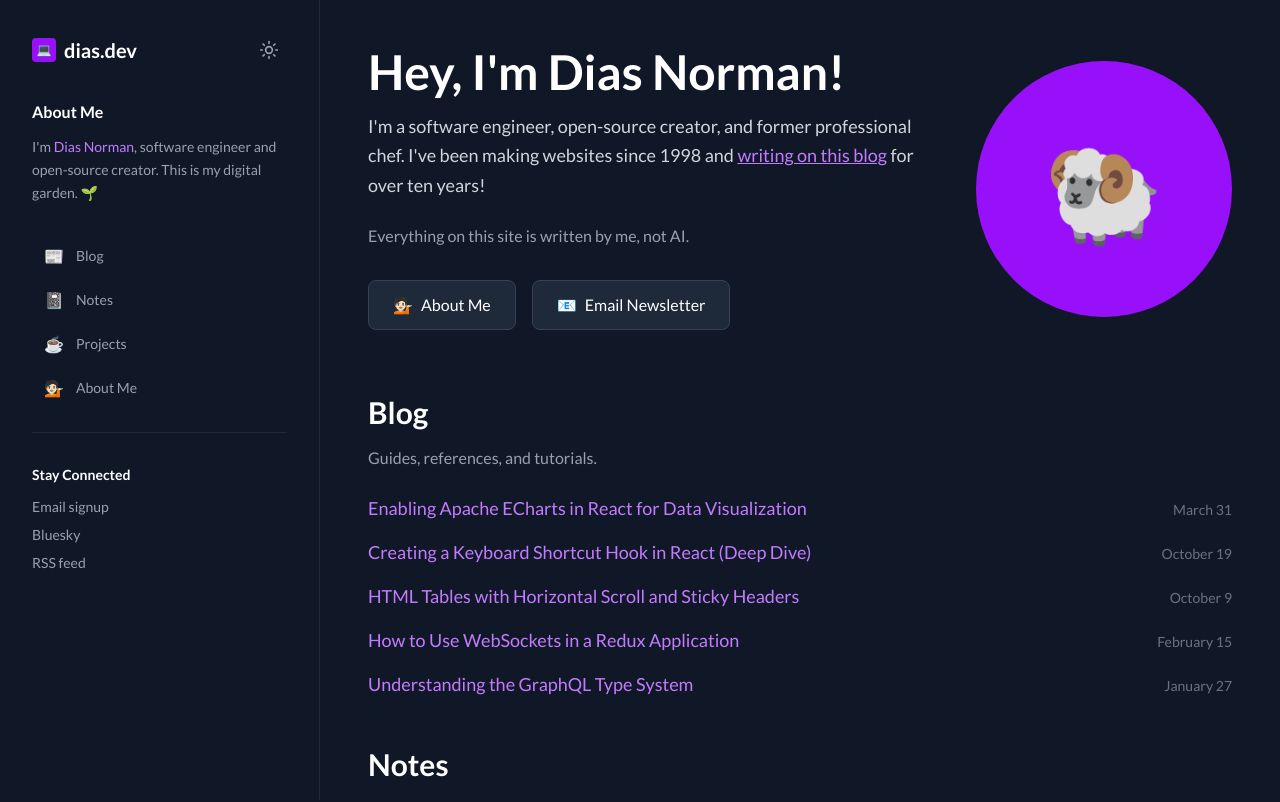
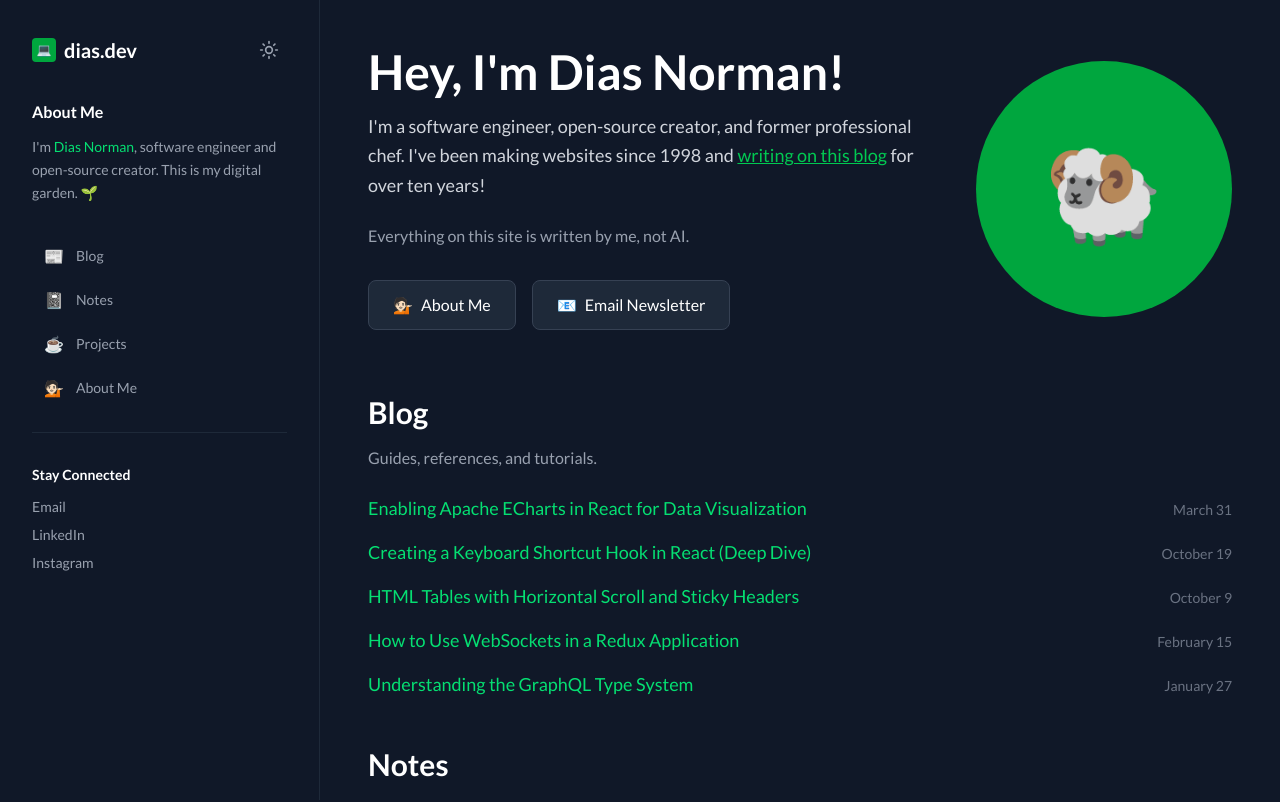
Before and after one commit to diasoy/profile, a Next.js app: page / in a window 1280 px wide. Shown: the top 802 px of the page. Built offline with nearby package versions, Linux system fonts and the light colour scheme.

Commit message:
chore: update dependencies and improve color scheme in UI components

```diff
--- a/package.json
+++ b/package.json
@@ -15,7 +15,7 @@
     "clsx": "^2.1.1",
     "gsap": "^3.13.0",
     "lucide-react": "^0.545.0",
-    "next": "15.5.4",
+    "next": "^15.1.6",
     "react": "19.1.0",
     "react-dom": "19.1.0",
     "tailwind-merge": "^3.3.1"
@@ -27,7 +27,7 @@
     "@types/react": "^19",
     "@types/react-dom": "^19",
     "eslint": "^9",
-    "eslint-config-next": "15.5.4",
+    "eslint-config-next": "^15.1.6",
     "tailwindcss": "^4",
     "tw-animate-css": "^1.4.0",
     "typescript": "^5"
--- a/src/app/notes/page.tsx
+++ b/src/app/notes/page.tsx
@@ -42,7 +42,7 @@ export default function Notes() {
   const getCategoryColor = (category: Note['category']) => {
     const colors = {
       life: 'bg-green-100 text-green-800 dark:bg-green-900 dark:text-green-200',
-      music: 'bg-purple-100 text-purple-800 dark:bg-purple-900 dark:text-purple-200',
+      music: 'bg-emerald-100 text-emerald-800 dark:bg-emerald-900 dark:text-emerald-200',
       project: 'bg-blue-100 text-blue-800 dark:bg-blue-900 dark:text-blue-200',
       tech: 'bg-orange-100 text-orange-800 dark:bg-orange-900 dark:text-orange-200',
       other: 'bg-gray-100 text-gray-800 dark:bg-gray-800 dark:text-gray-200',
--- a/src/app/page.tsx
+++ b/src/app/page.tsx
@@ -30,7 +30,7 @@ export default function Home() {
               <p className="text-lg text-gray-700 dark:text-gray-300 mb-6 leading-relaxed">
                 I&apos;m a software engineer, open-source creator, and former professional chef.
                 I&apos;ve been making websites since 1998 and{' '}
-                <Link href="/blog" className="text-purple-400 hover:text-purple-300 underline transition-colors">
+                <Link href="/blog" className="text-green-500 hover:text-green-400 underline transition-colors">
                   writing on this blog
                 </Link>{' '}
                 for over ten years!
@@ -60,7 +60,7 @@ export default function Home() {
 
             {/* Illustration */}
             <div className="flex-shrink-0">
-              <div className="w-64 h-64 bg-purple-600 rounded-full flex items-center justify-center">
+              <div className="w-64 h-64 bg-green-600 rounded-full flex items-center justify-center">
                 <div className="text-8xl">🐏</div>
               </div>
             </div>
@@ -81,7 +81,7 @@ export default function Home() {
                 className="block group"
               >
                 <div className="flex items-baseline justify-between gap-4 hover:opacity-80 transition-opacity">
-                  <h3 className="text-lg text-purple-600 dark:text-purple-400 group-hover:text-purple-700 dark:group-hover:text-purple-300 transition-colors flex-1">
+                  <h3 className="text-lg text-green-600 dark:text-green-400 group-hover:text-green-700 dark:group-hover:text-green-300 transition-colors flex-1">
                     {post.title}
                   </h3>
                   <span className="text-sm text-gray-500 dark:text-gray-500 whitespace-nowrap">
@@ -107,7 +107,7 @@ export default function Home() {
                 className="block group"
               >
                 <div className="flex items-baseline justify-between gap-4 hover:opacity-80 transition-opacity">
-                  <h3 className="text-lg text-purple-600 dark:text-purple-400 group-hover:text-purple-700 dark:group-hover:text-purple-300 transition-colors flex-1">
+                  <h3 className="text-lg text-green-600 dark:text-green-400 group-hover:text-green-700 dark:group-hover:text-green-300 transition-colors flex-1">
                     {note.title}
                   </h3>
                   <span className="text-sm text-gray-500 dark:text-gray-500 whitespace-nowrap">
--- a/src/layout/navbar.tsx
+++ b/src/layout/navbar.tsx
@@ -54,7 +54,7 @@ export default function Navbar() {
       <div className="lg:hidden fixed top-0 left-0 right-0 z-50 bg-white dark:bg-gray-900 border-b border-gray-200 dark:border-gray-800 px-6 py-4">
         <div className="flex items-center justify-between">
           <Link href="/" className="flex items-center space-x-2">
-            <div className="flex h-6 w-6 items-center justify-center rounded bg-purple-600">
+            <div className="flex h-6 w-6 items-center justify-center rounded bg-green-600">
               <span className="text-xs">💻</span>
             </div>
             <span className="text-xl font-bold text-gray-900 dark:text-white">dias.dev</span>
@@ -96,14 +96,14 @@ export default function Navbar() {
             <div className="text-sm border-t border-gray-200 dark:border-gray-800 pt-4">
               <p className="text-gray-900 dark:text-white font-semibold mb-3">Stay Connected</p>
               <div className="flex flex-col space-y-2 text-gray-600 dark:text-gray-400">
-                <Link href="#" className="hover:text-purple-600 dark:hover:text-purple-400 transition-colors">
-                  Email signup
+                <Link href="mailto:diasnormann@gmail.com" className="hover:text-green-600 dark:hover:text-green-400 transition-colors">
+                  Email
                 </Link>
-                <Link href="#" className="hover:text-purple-600 dark:hover:text-purple-400 transition-colors">
-                  Bluesky
+                <Link href="https://linkedin.com/in/diasnormann" className="hover:text-green-600 dark:hover:text-green-400 transition-colors">
+                  LinkedIn
                 </Link>
-                <Link href="#" className="hover:text-purple-600 dark:hover:text-purple-400 transition-colors">
-                  RSS feed
+                <Link href="https://instagram.com/diasnormann" className="hover:text-green-600 dark:hover:text-green-400 transition-colors">
+                  Instagram
                 </Link>
               </div>
             </div>
@@ -117,7 +117,7 @@ export default function Navbar() {
           {/* Logo */}
           <div className="flex items-center justify-between mb-8">
             <Link href="/" className="flex items-center space-x-2">
-              <div className="flex h-6 w-6 items-center justify-center rounded bg-purple-600">
+              <div className="flex h-6 w-6 items-center justify-center rounded bg-green-600">
                 <span className="text-xs">💻</span>
               </div>
               <span className="text-xl font-bold text-gray-900 dark:text-white">dias.dev</span>
@@ -135,7 +135,7 @@ export default function Navbar() {
           <div className="mb-8">
             <h2 className="text-gray-900 dark:text-white font-semibold mb-3">About Me</h2>
             <p className="text-sm text-gray-700 dark:text-gray-400 leading-relaxed">
-              I'm <span className="text-purple-600 dark:text-purple-400">Dias Norman</span>, software engineer and open-source creator. This is my digital garden. 🌱
+              I'm <span className="text-green-600 dark:text-green-400">Dias Norman</span>, software engineer and open-source creator. This is my digital garden. 🌱
             </p>
           </div>
 
@@ -159,14 +159,14 @@ export default function Navbar() {
           <div className="text-sm">
             <h3 className="text-gray-900 dark:text-white font-semibold mb-3">Stay Connected</h3>
             <div className="flex flex-col space-y-2">
-              <Link href="#" className="text-gray-700 dark:text-gray-400 hover:text-purple-600 dark:hover:text-purple-400 transition-colors">
-                Email signup
+              <Link href="mailto:diasnormann@gmail.com" className="text-gray-700 dark:text-gray-400 hover:text-green-600 dark:hover:text-green-400 transition-colors">
+                Email
               </Link>
-              <Link href="#" className="text-gray-700 dark:text-gray-400 hover:text-purple-600 dark:hover:text-purple-400 transition-colors">
-                Bluesky
+              <Link href="https://linkedin.com/in/diasnormann" className="text-gray-700 dark:text-gray-400 hover:text-green-600 dark:hover:text-green-400 transition-colors">
+                LinkedIn
               </Link>
-              <Link href="#" className="text-gray-700 dark:text-gray-400 hover:text-purple-600 dark:hover:text-purple-400 transition-colors">
-                RSS feed
+              <Link href="https://instagram.com/diasnormann" className="text-gray-700 dark:text-gray-400 hover:text-green-600 dark:hover:text-green-400 transition-colors">
+                Instagram
               </Link>
             </div>
           </div>
```
Also changed, not shown: 1 other file (tests, documents, lock files or other folders).
